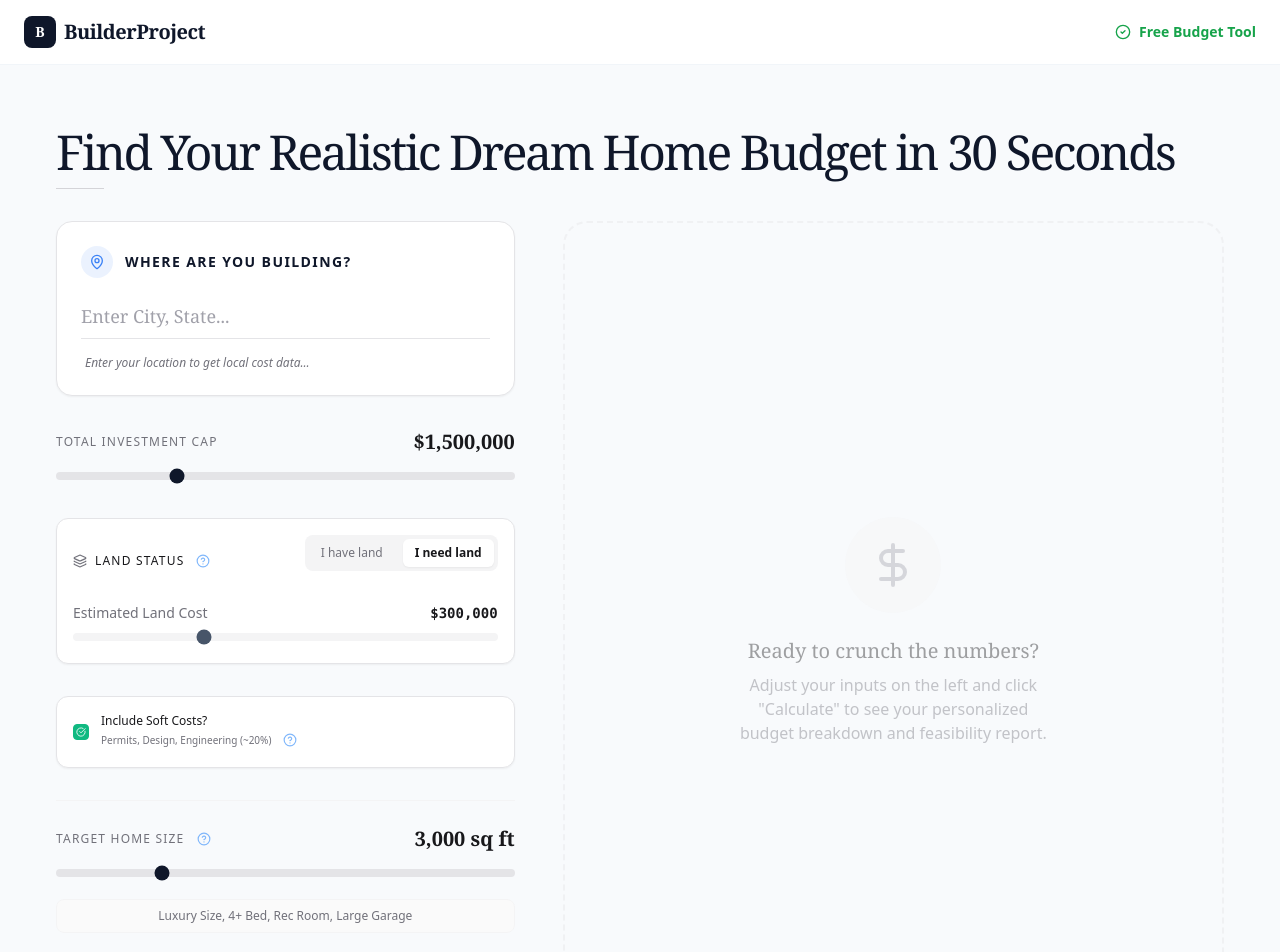
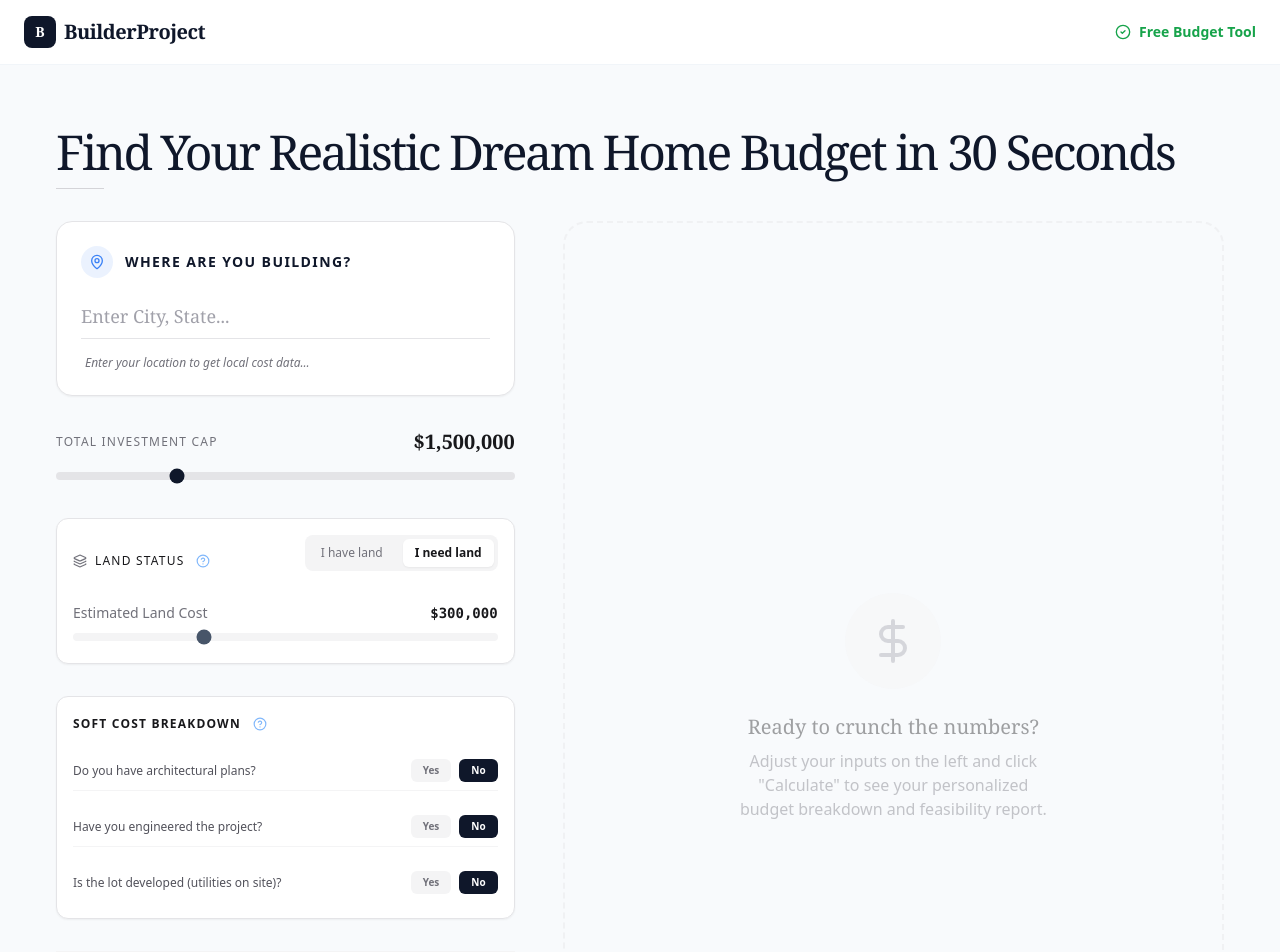
Before and after one commit to christianh0019/client-lp, a React (Vite) app: page / in a window 1280 px wide. Shown: the top 952 px of the page. Built offline with nearby package versions, Linux system fonts and the light colour scheme.

Commit message:
feat: implement granular soft cost breakdown

```diff
--- a/src/components/BudgetCalculator.tsx
+++ b/src/components/BudgetCalculator.tsx
@@ -10,7 +10,11 @@ export const BudgetCalculator: React.FC = () => {
     const [totalBudget, setTotalBudget] = useState(1500000);
     const [landCost, setLandCost] = useState(300000);
     const [targetSqFt, setTargetSqFt] = useState(3000);
-    const [includeSoftCosts, setIncludeSoftCosts] = useState(true);
+
+    // Soft Cost States
+    const [hasPlans, setHasPlans] = useState(false);
+    const [hasEngineering, setHasEngineering] = useState(false);
+    const [hasUtilities, setHasUtilities] = useState(false);
     const [hasLand, setHasLand] = useState(false);
     const [city, setCity] = useState('');
     const [marketData, setMarketData] = useState<MarketData | null>(null);
@@ -34,7 +38,7 @@ export const BudgetCalculator: React.FC = () => {
     const [viewingArticle, setViewingArticle] = useState<Article | null>(null);
 
     // Calculate Breakdown
-    const breakdown = calculateBudgetBreakdown(totalBudget, !hasLand ? landCost : 0, targetSqFt, includeSoftCosts);
+    const breakdown = calculateBudgetBreakdown(totalBudget, !hasLand ? landCost : 0, targetSqFt, { hasPlans, hasEngineering, hasUtilities });
 
     // Calculate Feasibility
     const feasibility = breakdown.hardCostPerSqFt > 0 && marketData
@@ -101,7 +105,8 @@ export const BudgetCalculator: React.FC = () => {
                 landOwned: hasLand,
                 landCost: !hasLand ? landCost : 0,
                 targetSqFt,
-                includeSoftCosts
+
+                softCosts: { hasPlans, hasEngineering, hasUtilities }
             }
         });
 
@@ -341,16 +346,10 @@ export const BudgetCalculator: React.FC = () => {
                             </AnimatePresence>
                         </div>
 
-                        {/* Soft Cost Toggle */}
-                        <div className="flex items-center justify-between p-4 border border-zinc-200 bg-white rounded-xl hover:bg-zinc-50 transition-colors cursor-pointer shadow-sm" onClick={() => { setIncludeSoftCosts(!includeSoftCosts); setIsCalculated(false); }}>
-                            <div className="flex items-center gap-3">
-                                <div className={`size-4 border rounded flex items-center justify-center transition-colors ${includeSoftCosts ? 'bg-emerald-500 border-emerald-500' : 'border-zinc-400'} `}>
-                                    {includeSoftCosts && <CheckCircle size={10} className="text-white" />}
-                                </div>
-                                <div className="flex flex-col">
-                                    <span className="text-xs font-medium text-zinc-900">Include Soft Costs?</span>
-                                    <div className="flex items-center gap-2">
-                                        <span className="text-[10px] text-zinc-500">Permits, Design, Engineering (~20%)</span>
+                        {/* Soft Cost Logic */}
+                        <div className="bg-white border border-zinc-200 rounded-xl p-4 space-y-4 shadow-sm">
+                            <div className="flex items-center gap-2 mb-2">
+                                <span className="text-xs uppercase tracking-widest text-zinc-900 font-bold">Soft Cost Breakdown</span>
                                 <button
                                     onClick={(e) => { e.stopPropagation(); setViewingArticle(ARTICLES.find(a => a.id === 9) || null); }}
                                     className="text-blue-400/80 hover:text-blue-500 transition-colors p-1 hover:bg-zinc-100 rounded-full"
@@ -358,6 +357,31 @@ export const BudgetCalculator: React.FC = () => {
                                     <HelpCircle size={14} />
                                 </button>
                             </div>
+
+                            {/* Question 1: Plans */}
+                            <div className="flex justify-between items-center py-2 border-b border-zinc-100 last:border-0">
+                                <span className="text-xs text-zinc-600">Do you have architectural plans?</span>
+                                <div className="flex gap-2">
+                                    <button onClick={() => { setHasPlans(true); setIsCalculated(false); }} className={`px-3 py-1 text-[10px] font-bold rounded-md transition-all ${hasPlans ? 'bg-slate-900 text-white' : 'bg-zinc-100 text-zinc-500 hover:bg-zinc-200'}`}>Yes</button>
+                                    <button onClick={() => { setHasPlans(false); setIsCalculated(false); }} className={`px-3 py-1 text-[10px] font-bold rounded-md transition-all ${!hasPlans ? 'bg-slate-900 text-white' : 'bg-zinc-100 text-zinc-500 hover:bg-zinc-200'}`}>No</button>
+                                </div>
+                            </div>
+
+                            {/* Question 2: Engineering */}
+                            <div className="flex justify-between items-center py-2 border-b border-zinc-100 last:border-0">
+                                <span className="text-xs text-zinc-600">Have you engineered the project?</span>
+                                <div className="flex gap-2">
+                                    <button onClick={() => { setHasEngineering(true); setIsCalculated(false); }} className={`px-3 py-1 text-[10px] font-bold rounded-md transition-all ${hasEngineering ? 'bg-slate-900 text-white' : 'bg-zinc-100 text-zinc-500 hover:bg-zinc-200'}`}>Yes</button>
+                                    <button onClick={() => { setHasEngineering(false); setIsCalculated(false); }} className={`px-3 py-1 text-[10px] font-bold rounded-md transition-all ${!hasEngineering ? 'bg-slate-900 text-white' : 'bg-zinc-100 text-zinc-500 hover:bg-zinc-200'}`}>No</button>
+                                </div>
+                            </div>
+
+                            {/* Question 3: Utilities */}
+                            <div className="flex justify-between items-center py-2 border-b border-zinc-100 last:border-0">
+                                <span className="text-xs text-zinc-600">Is the lot developed (utilities on site)?</span>
+                                <div className="flex gap-2">
+                                    <button onClick={() => { setHasUtilities(true); setIsCalculated(false); }} className={`px-3 py-1 text-[10px] font-bold rounded-md transition-all ${hasUtilities ? 'bg-slate-900 text-white' : 'bg-zinc-100 text-zinc-500 hover:bg-zinc-200'}`}>Yes</button>
+                                    <button onClick={() => { setHasUtilities(false); setIsCalculated(false); }} className={`px-3 py-1 text-[10px] font-bold rounded-md transition-all ${!hasUtilities ? 'bg-slate-900 text-white' : 'bg-zinc-100 text-zinc-500 hover:bg-zinc-200'}`}>No</button>
                                 </div>
                             </div>
                         </div>
@@ -428,14 +452,12 @@ export const BudgetCalculator: React.FC = () => {
 
                                     {/* Deductions Connector */}
                                     <div className="pl-10 ml-6 border-l-2 border-dashed border-zinc-200 space-y-4 py-4">
-                                        {includeSoftCosts && (
                                         <div className="flex justify-between items-center text-orange-500 px-4 bg-orange-50/50 py-1 rounded-lg">
                                             <div className="flex items-center gap-2">
-                                                    <span className="text-xs uppercase tracking-widest">- Soft Costs (~20%)</span>
+                                                <span className="text-xs uppercase tracking-widest">- Soft Costs ({(breakdown.softCostEstimate / breakdown.hardConstructionBudget * 100).toFixed(0)}%)</span>
                                             </div>
                                             <span className="font-mono text-sm font-bold">({formatCurrency(breakdown.softCostEstimate)})</span>
                                         </div>
-                                        )}
                                         {!hasLand && (
                                             <div className="flex justify-between items-center text-red-500 px-4 bg-red-50/50 py-1 rounded-lg">
                                                 <div className="flex items-center gap-2">
--- a/src/services/BudgetLogic.ts
+++ b/src/services/BudgetLogic.ts
@@ -11,6 +11,12 @@ export interface BudgetBreakdown {
 
 export type FeasibilityStatus = 'Unrealistic' | 'Tight' | 'Comfortable' | 'Luxury';
 
+export interface SoftCostInputs {
+    hasPlans: boolean;
+    hasEngineering: boolean;
+    hasUtilities: boolean;
+}
+
 /**
  * Calculates the "Hard Construction Budget" by stripping away land and soft costs.
  */
@@ -18,29 +24,26 @@ export const calculateBudgetBreakdown = (
     totalBudget: number,
     landCost: number,
     sqFt: number,
-    includeSoftCosts: boolean = true
+    inputs: SoftCostInputs
 ): BudgetBreakdown => {
     // 1. Deduct Land
     const budgetAfterLand = Math.max(0, totalBudget - landCost);
 
-    // 2. Calculate Soft Costs (applied to the remaining amount or total? Usually total project context,
-    // but for simplicity in this tool, we often estimate soft costs as % of total construction.
-    // Let's take % of the budgetAfterLand to be safe, or user might prefer % of total.)
-    // Method: Soft Costs are typically ~20% of the TOTAL project (excluding land).
-    // So if we have X amount left for "House + Soft", then House = X / 1.20
+    // 2. Calculate Soft Costs granularly
+    // Base (Management/Overhead): 5%
+    // Need Plans: +5%
+    // Need Engineering: +5%
+    // Need Utilities: +5%
 
-    let softCostEstimate = 0;
-    let hardConstructionBudget = budgetAfterLand;
+    let softCostPct = 0.05; // Base 5%
 
-    if (includeSoftCosts) {
-        // X = Hard + Soft
-        // Soft = 20% of X? Or 20% of Hard?
-        // Industry rule of thumb: Soft costs are ~15-20% of CONSTRUCTION cost.
-        // So TotalConstruction = Hard * 1.20
-        // Hard = TotalAvailable / 1.20
-        hardConstructionBudget = budgetAfterLand / (1 + DEFAULT_SOFT_COST_PCT);
-        softCostEstimate = budgetAfterLand - hardConstructionBudget;
-    }
+    if (!inputs.hasPlans) softCostPct += 0.05;
+    if (!inputs.hasEngineering) softCostPct += 0.05;
+    if (!inputs.hasUtilities) softCostPct += 0.05;
+
+    // Calculate
+    const hardConstructionBudget = budgetAfterLand / (1 + softCostPct);
+    const softCostEstimate = budgetAfterLand - hardConstructionBudget;
 
     // 3. Per Sq Ft
     const hardCostPerSqFt = sqFt > 0 ? hardConstructionBudget / sqFt : 0;
```
Lines whose indentation alone changed are shown as unchanged.
